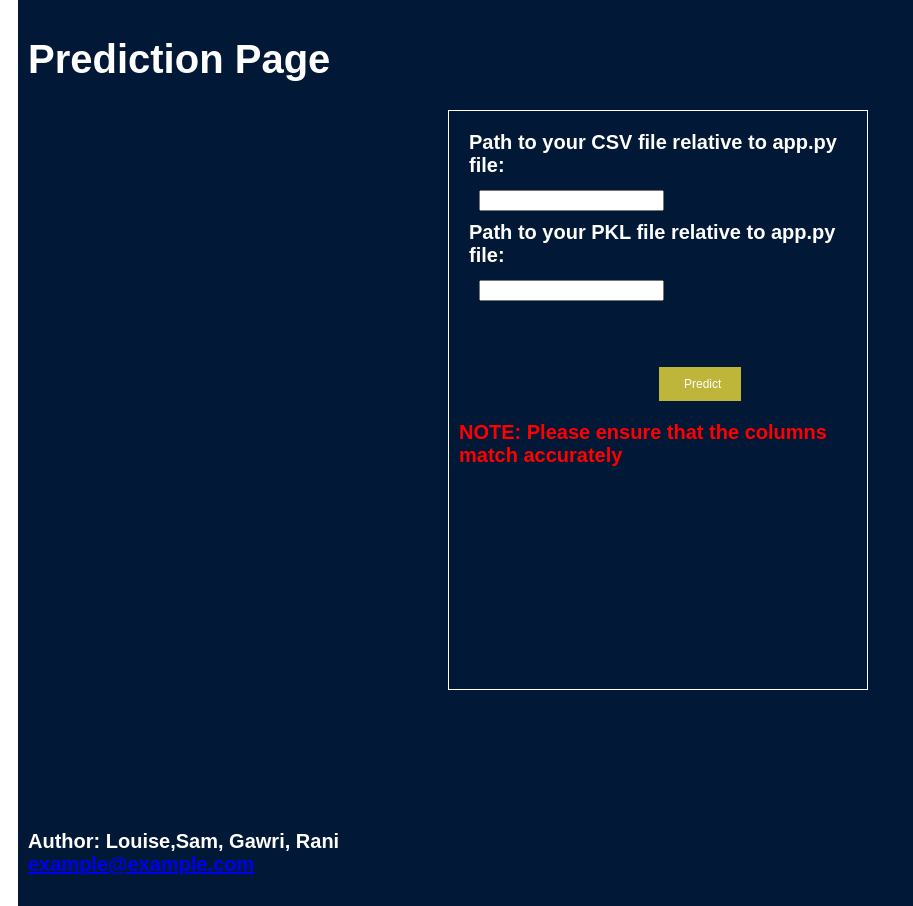
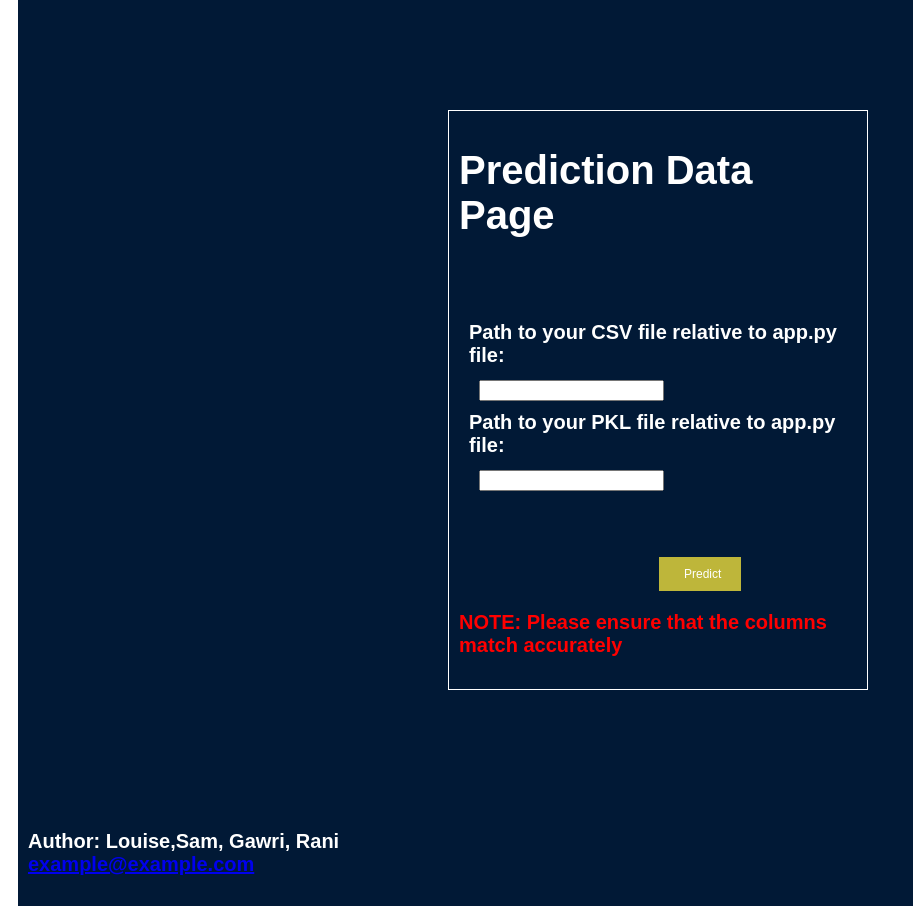
Before and after one commit to Sammac-dev/unihack_2022, a FastAPI app: page /predict in a window 1280 px wide. Shown: the part 118-1024 px from the top of the page, without its empty margins (0-913 px from the left). Run offline with FastAPI, Linux system fonts and the light colour scheme; some libraries are stand-ins or nearby versions.

Commit message:
Update predict.html

```diff
--- a/templates/predict.html
+++ b/templates/predict.html
@@ -2,11 +2,13 @@
 {% block body %}
 <link rel="stylesheet" href="{{url_for('static', path='style_prediction.css')}}" type="text/css" media="all"/>
 <div class="container">
-    <h1>Prediction Page</h1>
+
     <div class="content-large"> </div>
 
     <div class="content-middle">
-
+        <h1> <span style ="text-align: center"> Prediction Data Page  </h1> </span>
+        <br>
+        <br>
         <form action="/predict" method="POST" enctype="multipart/form-data"
             class="form-horizontal">
 
```
